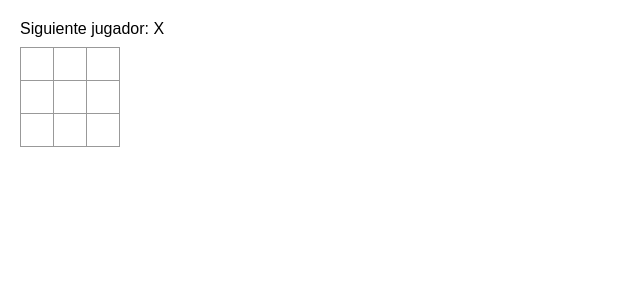
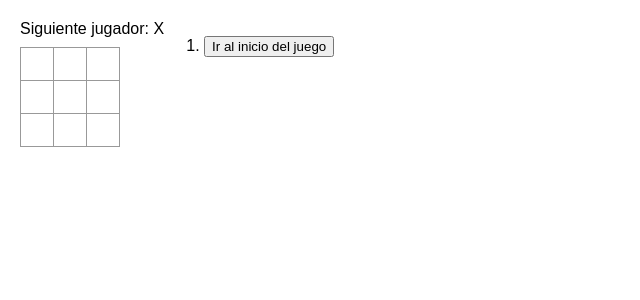
Before and after one commit to Alvarofr09/react-Releevant, a React (Vite) app in the folder tikTakToe/: page / in a window 1280 px wide. Shown: the top 300 px of the page, without its empty margins (0-640 px from the left). Built offline with nearby package versions, Linux system fonts and the light colour scheme.

Commit message:
pasarle por props lo que va a utilizar ese componente

```diff
--- a/tikTakToe/src/App.jsx
+++ b/tikTakToe/src/App.jsx
@@ -8,22 +8,18 @@ function Square({ value, onSquareClick }) {
 	);
 }
 
-function Board() {
-	const [isNext, setIsNext] = useState(true);
-	const [squares, setSquares] = useState(Array(9).fill(null));
-
+function Board({ xIsNext, squares, onPlay }) {
 	function handleClick(i) {
 		if (squares[i] || calculateWinner(squares)) {
 			return;
 		}
 		const nextSquares = squares.slice();
-		if (isNext) {
+		if (xIsNext) {
 			nextSquares[i] = "X";
 		} else {
 			nextSquares[i] = "O";
 		}
-		setSquares(nextSquares);
-		setIsNext(!isNext);
+		onPlay(nextSquares);
 	}
 
 	const winner = calculateWinner(squares);
@@ -31,8 +27,9 @@ function Board() {
 	if (winner) {
 		status = "Ganador: " + winner;
 	} else {
-		status = "Siguiente jugador: " + (isNext ? "X" : "O");
+		status = "Siguiente jugador: " + (xIsNext ? "X" : "O");
 	}
+
 	return (
 		<>
 			<div className="status">{status}</div>
@@ -77,13 +74,44 @@ function calculateWinner(squares) {
 }
 
 export default function Game() {
+	const [xIsNext, setXIsNext] = useState(true);
+	const [history, setHistory] = useState([Array(9).fill(null)]);
+	const [currentMove, setCurrentMove] = useState(0);
+	const currentSquares = history[currentMove];
+
+	function handlePlay(nextSquares) {
+		const nextHistory = [...history.slice(0, currentMove + 1), nextSquares];
+		setHistory(nextHistory);
+		setCurrentMove(nextHistory.length - 1);
+		setXIsNext(!xIsNext);
+	}
+
+	function jumpTo(nextMove) {
+		setCurrentMove(nextMove);
+		setXIsNext(nextMove % 2 === 0);
+	}
+
+	const moves = history.map((squares, move) => {
+		let description;
+		if (move > 0) {
+			description = "Ir al movimiento #" + move;
+		} else {
+			description = "Ir al inicio del juego";
+		}
+
+		return (
+			<li key={move}>
+				<button onClick={() => jumpTo(move)}>{description}</button>
+			</li>
+		);
+	});
 	return (
 		<div className="game">
 			<div className="game_board">
-				<Board />
+				<Board xIsNext={xIsNext} squares={currentSquares} onPlay={handlePlay} />
 			</div>
 			<div className="game_info">
-				<ol></ol>
+				<ol>{moves}</ol>
 			</div>
 		</div>
 	);
```
